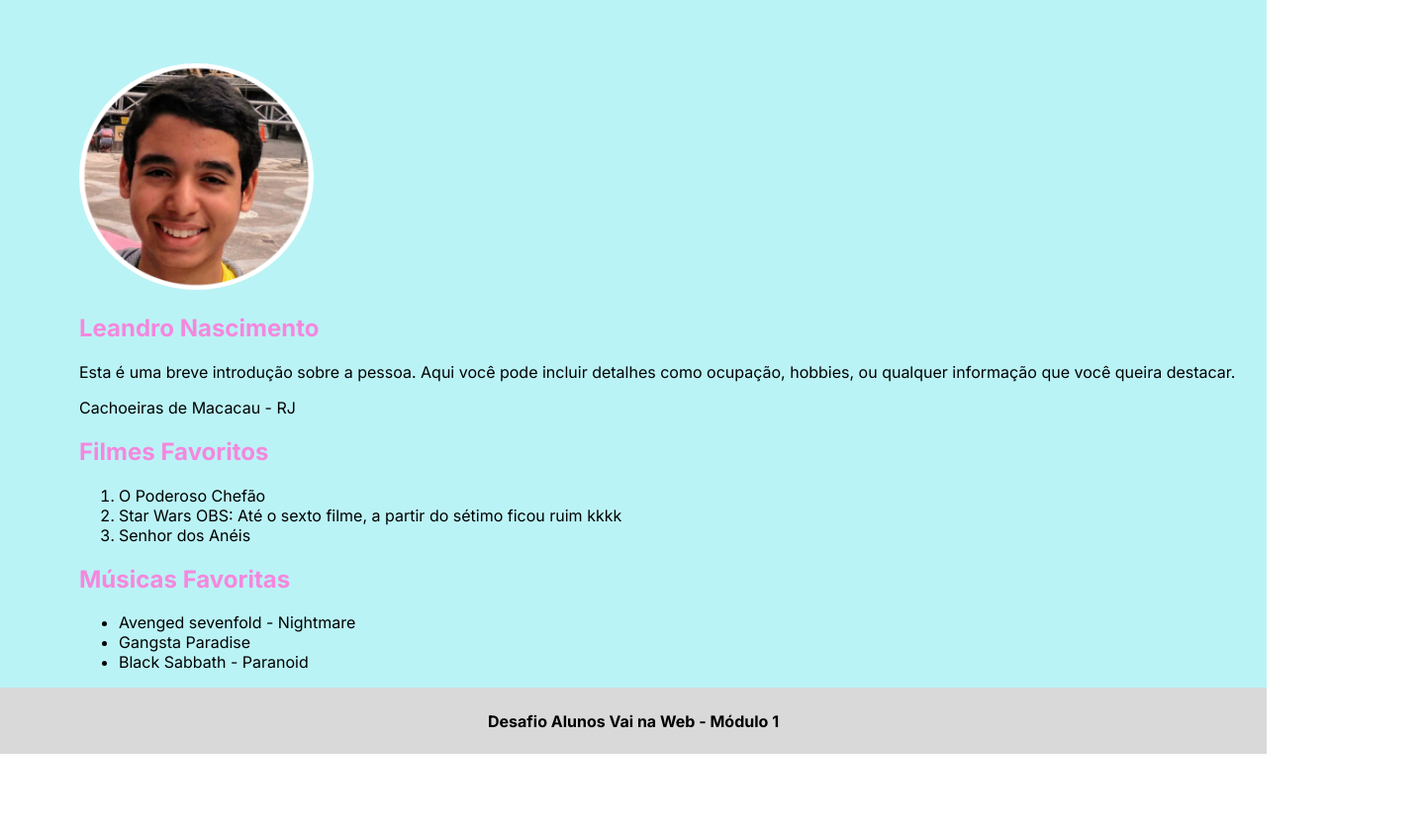
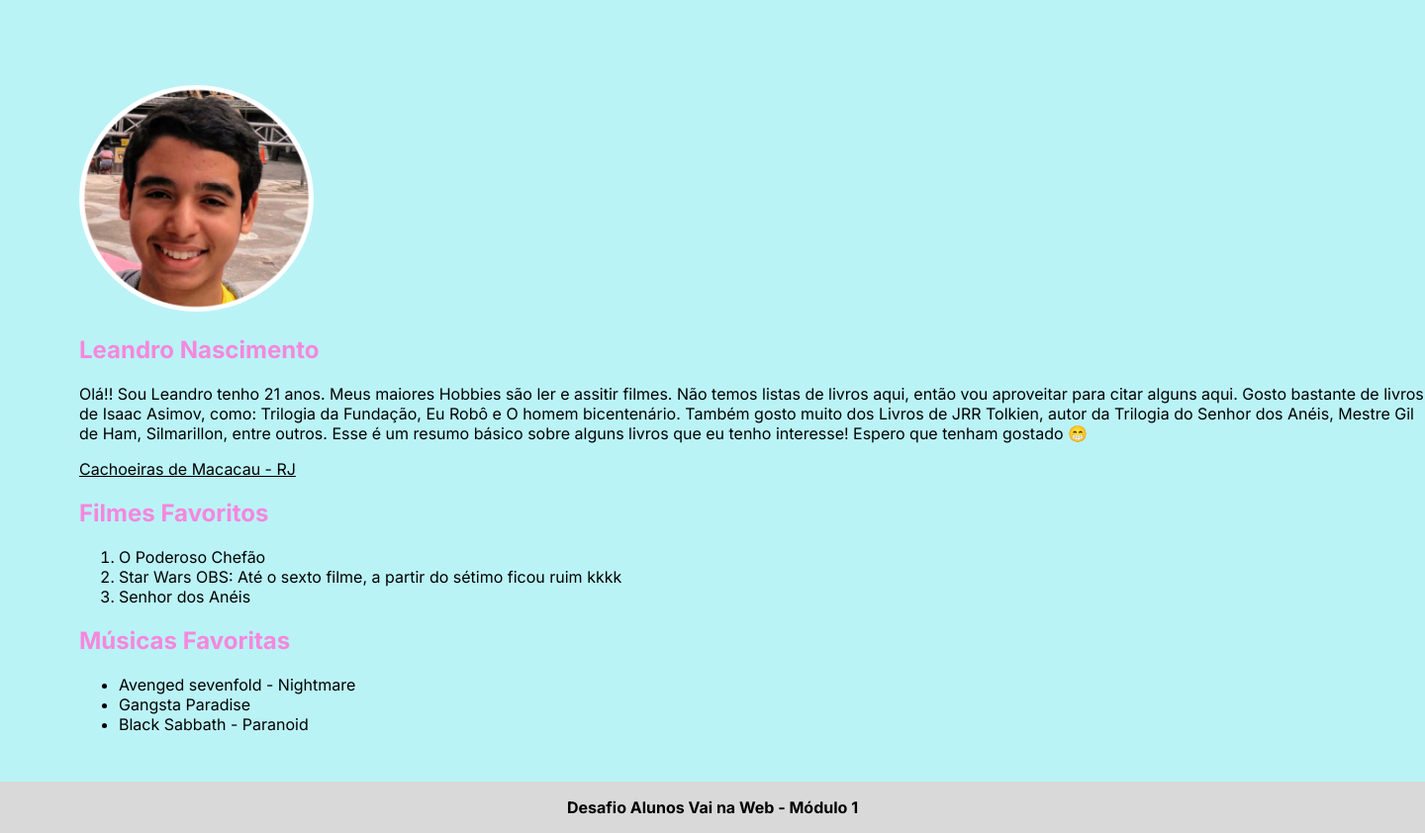
Before and after one commit to Le-Jr/desafio-2-vaiNaWeb, a plain HTML site: page index.html in a window 1280 px wide. Shown: the whole page at 99% size, 1440 px wide, since content can reach past the window. Before the commit the page ends 800 px from the top, so only its background shows below. Drawn offline with Linux system fonts and the light colour scheme.

Commit message:
Finalizando o projeto

```diff
--- a/index.html
+++ b/index.html
@@ -11,8 +11,11 @@
         <section class="img"><img src="./img/Foto-Leandro.png" alt=""></section>
         <section class="name">
             <h1>Leandro Nascimento</h1>
-            <p>Esta é uma breve introdução sobre a pessoa. Aqui você pode incluir detalhes como ocupação, hobbies, ou qualquer informação que você queira destacar.</p>
-            <p>Cachoeiras de Macacau - RJ</p>
+            <p>Olá!! Sou Leandro tenho 21 anos. Meus maiores Hobbies são ler e assitir filmes. Não temos listas de livros aqui, então vou aproveitar para citar alguns aqui.
+            Gosto bastante de livros de Isaac Asimov, como: Trilogia da Fundação, Eu Robô e O homem bicentenário. Também gosto muito dos Livros de JRR Tolkien, autor da Trilogia do Senhor dos Anéis, Mestre Gil de Ham, Silmarillon, entre outros. Esse é um resumo básico sobre alguns livros que eu tenho interesse! Espero que tenham gostado &#128513;
+
+            </p>
+            <a href="https://prefeituracachoeiras.com/cidade" target="_blank">Cachoeiras de Macacau - RJ</a>
 
         </section>
         <section class="list">
@@ -41,5 +44,6 @@
     </main>
 
 
+
 </body>
 </html>
--- a/style.scss
+++ b/style.scss
@@ -9,12 +9,25 @@ body{
 }
 
 main{
+    display: flex;
+    flex-direction: column;
+    justify-content: center;
+    width: 1440px;
+    height: 800px;
     background-color: #BAF3F6;
+}
+
+a{
+    color: black;
 }
 
 section{
     margin-left: 5em;
     text-align: left;
+}
+
+.list{
+    margin-bottom: 2em;
 }
 
 
@@ -23,7 +36,7 @@ h1, h2{
 }
 
 .img >img{
-    margin-top: 4em;
+    margin-top: 8em;
     border-radius: 50%;
     width: 237px;
     height: 229px;
```
Also changed, not shown: style.css, 1 other file.
